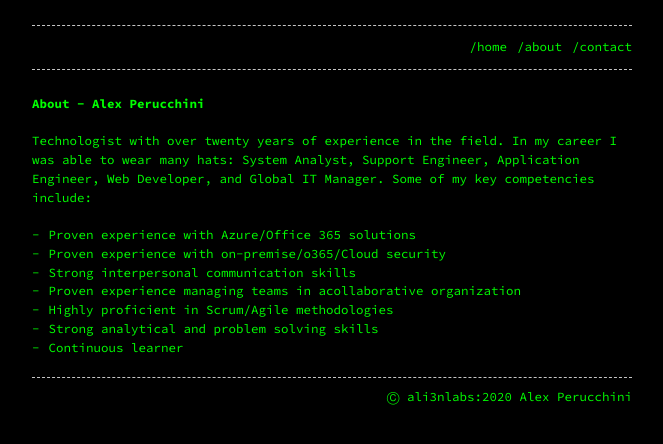
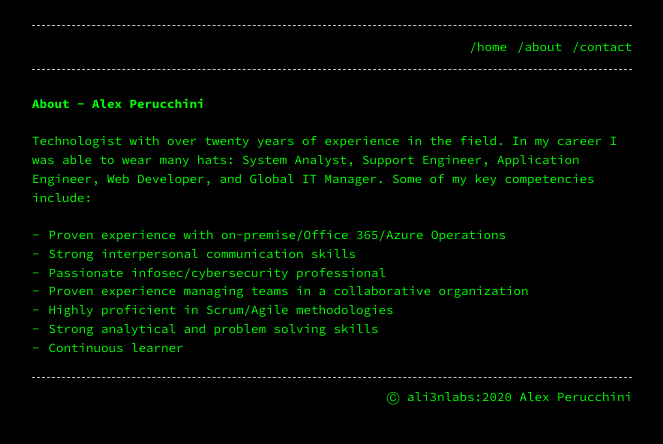
Before and after one commit to AlexPerucchini/AlexPerucchini.github.io, a Jekyll site: the page built from about.md, in a window 1280 px wide. Shown: the top 444 px of the page, without its empty margins (308-971 px from the left). Built offline with Jekyll 4.4.1, drawn with Linux system fonts in a browser that asks for light colours.

Commit message:
minor edits

```diff
--- a/about.md
+++ b/about.md
@@ -8,10 +8,10 @@ permalink: about
 &nbsp;
 Technologist with over twenty years of experience in the field. In my career I was able to wear many hats: System Analyst, Support Engineer, Application Engineer, Web Developer, and Global IT Manager. Some of my key competencies include:
 &nbsp;
-- Proven experience with Azure/Office 365 solutions
-- Proven experience with on-premise/o365/Cloud security
-- Strong interpersonal communication skills
-- Proven experience managing teams in acollaborative organization
-- Highly proficient in Scrum/Agile methodologies
-- Strong analytical and problem solving skills
-- Continuous learner
+* Proven experience with on-premise/Office 365/Azure Operations
+* Strong interpersonal communication skills
+* Passionate infosec/cybersecurity professional
+* Proven experience managing teams in a collaborative organization
+* Highly proficient in Scrum/Agile methodologies
+* Strong analytical and problem solving skills
+* Continuous learner
```
Also changed, not shown: 4 other files.
